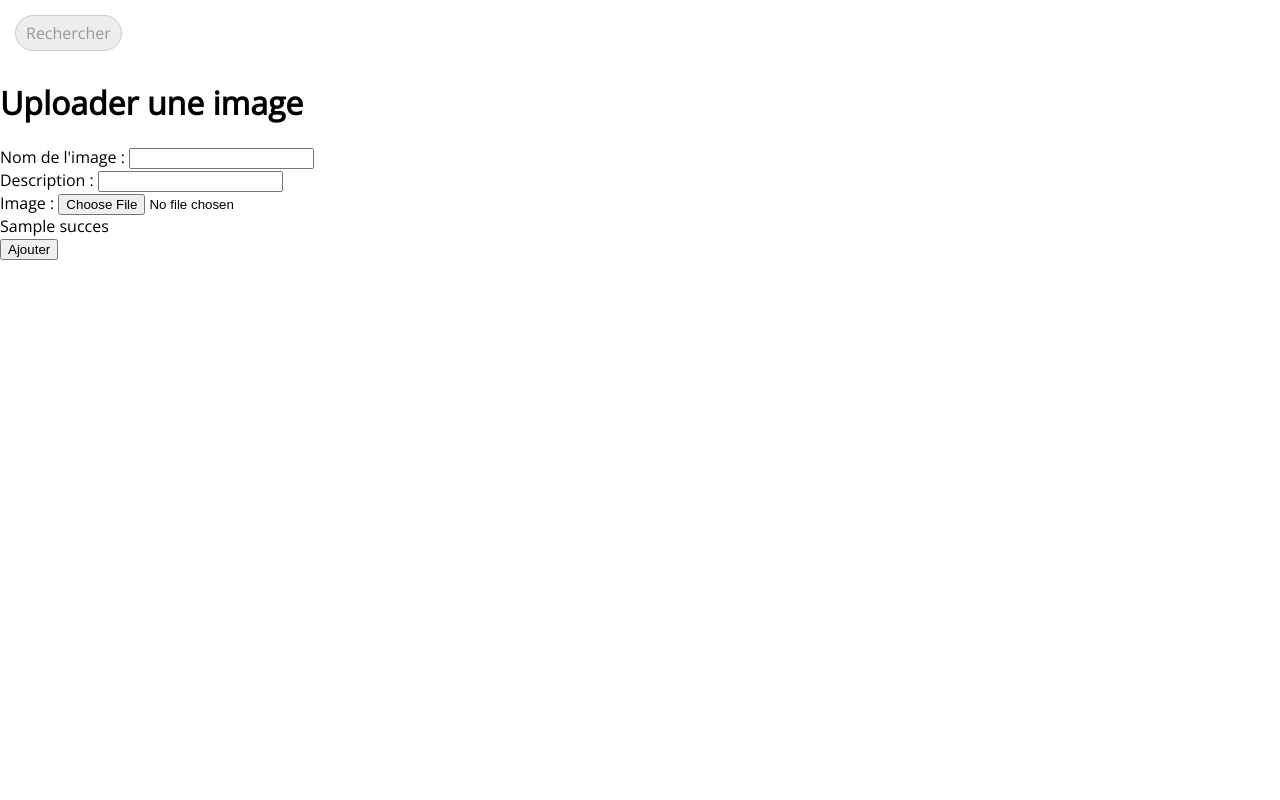
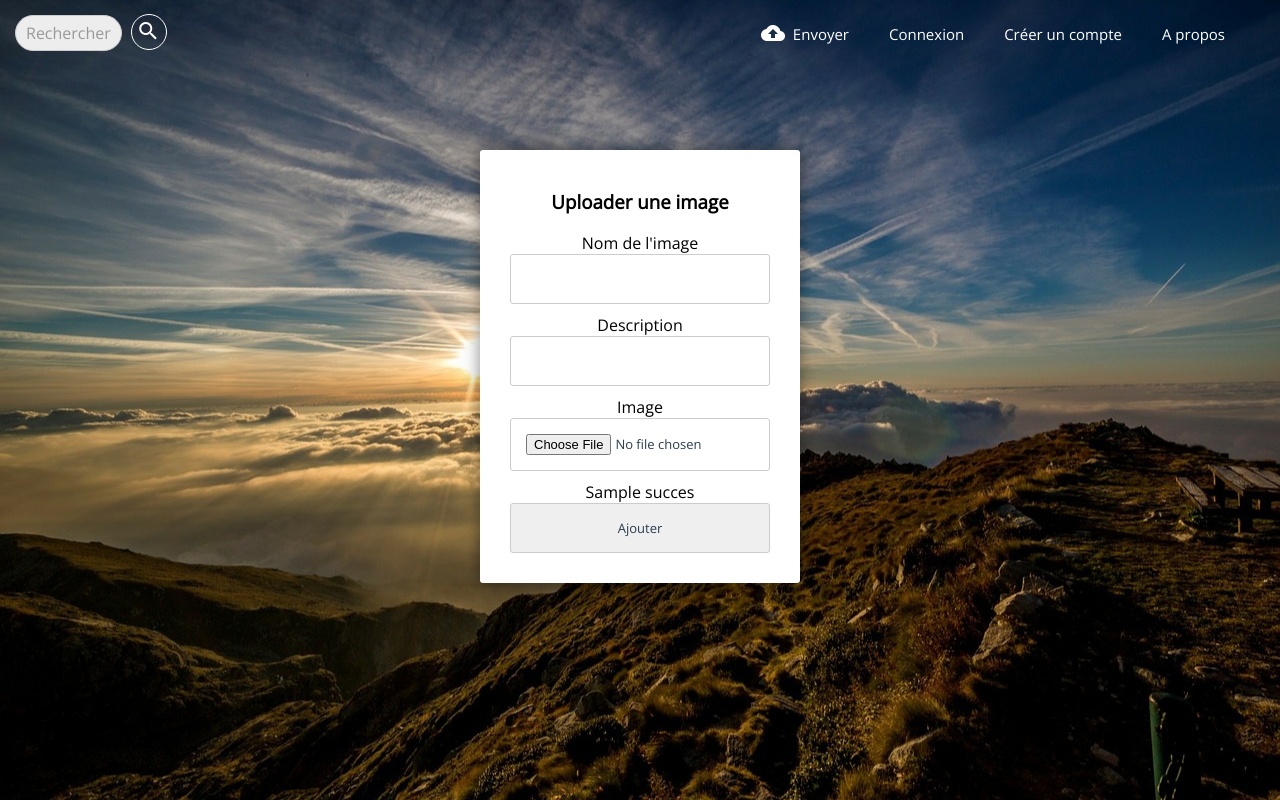
Before and after one commit to axel-ft/8gag_php, a PHP site: template vue/upload_nouvelle_image.php in a window 1280 px wide. Run offline with PHP 8.4, Linux system fonts and the light colour scheme; the template is opened without the code that fills it: most values are stand-ins (such as "Sample title", 1, 10 or a date in 2020).

Commit message:
mis a jour

```diff
--- a/controleur/upload_nouvelle_image.php
+++ b/controleur/upload_nouvelle_image.php
@@ -8,7 +8,7 @@
 		$nouvelle_image = new ImageSQL();
 		$nouvelle_image->insert_image($datetime, $chemin);
         } else if (empty($_POST)) {} else {
-                echo "<h2>Il y a un problème... Veuillez vérifier que vous avez tout rempli</h2>";
+                $erreurupload = "<p>Il y a un problème... Veuillez vérifier que vous avez tout rempli</p>";
         }
 
 	require_once('vue/upload_nouvelle_image.php');
--- a/vue/connexion.php
+++ b/vue/connexion.php
@@ -5,7 +5,7 @@
 	<?php require_once('vue/head_commun.php'); ?>
     <link rel="stylesheet" href="vue/css/inscription.css">
 </head>
-<body>
+<body id="connexion_background">
 	<?php require_once('vue/navbar.php'); ?>
 
 <form action="" method="post" id="msform">
--- a/vue/css/common.css
+++ b/vue/css/common.css
@@ -4,7 +4,24 @@ html, body {
     padding: 0;
     font-family: 'Open Sans', sans-serif;
 }
-
+#connexion_background {
+    background: url('connexion_background.jpg') scroll no-repeat center;
+    background-size: cover;
+    width: 100%;
+    height: 100vh;
+}
+#inscription_background {
+    background: url('inscription_background.jpg') scroll no-repeat center;
+    background-size: cover;
+    width: 100%;
+    height: 100vh;
+}
+#upload_background {
+    background: url('upload_background.jpg') scroll no-repeat center;
+    background-size: cover;
+    width: 100%;
+    height: 100vh;
+}
 .material-icons {
     font-family: 'Material Icons';
     font-weight: normal;
@@ -73,10 +90,14 @@ nav li {
 
 nav li a {
     text-decoration: none;
-    font-family: 'Open Sans', sans-serif;
     font-size: 15px;
     text-decoration: none;
     color: #FFFFFF;
+    -webkit-transition: all ease 0.5s;
+    -moz-transition: all ease 0.5s;
+    -ms-transition: all ease 0.5s;
+    -o-transition: all ease 0.5s;
+    transition: all ease 0.5s;
 }
 
 nav li a:visited{
@@ -85,6 +106,11 @@ nav li a:visited{
 
 nav li a:hover{
     color: #dd8360;
+    -webkit-transition: all ease 0.5s;
+    -moz-transition: all ease 0.5s;
+    -ms-transition: all ease 0.5s;
+    -o-transition: all ease 0.5s;
+    transition: all ease 0.5s;
 }
 
 nav li a:active{
@@ -103,8 +129,7 @@ nav a:after {
 
 nav a:hover:after {
     width: 100%;
-    background: white;
-    color: white;
+    background: #f9bdac;
 }
 
 a:visited {
--- a/vue/inscription.php
+++ b/vue/inscription.php
@@ -10,7 +10,7 @@
 require_once ('vue/navbar.php');
 ?>
 
-    <body>
+    <body id="inscription_background">
 
         <form action="" method="post" id="msform">
             <fieldset>
--- a/vue/upload_nouvelle_image.php
+++ b/vue/upload_nouvelle_image.php
@@ -3,21 +3,26 @@
 <head>
         <title>Uploader une image</title>
 	<?php require_once('vue/head_commun.php'); ?>
+    <link rel="stylesheet" href="vue/css/inscription.css">
 </head>
-<body>
+<body id="upload_background">
 	<?php require_once('vue/navbar.php');?>
 
-        <h1>Uploader une image</h1>
-        <form action="" method="POST" enctype="multipart/form-data">
-                <label for="name_img">Nom de l'image : </label>
+
+        <form action="" method="POST" enctype="multipart/form-data" id="msform">
+            <fieldset>
+                <h3>Uploader une image</h3>
+                <?php if (isset($erreurupload)) echo $erreurupload . '<br>';?>
+                <label for="name_img">Nom de l'image  </label>
                 <input type="text" name="name_img" id="name_img"><br>
-                <label for="description" value="">Description : </label>
+                <label for="description" value="">Description  </label>
                 <input type="text" name="description" id="description"><br>
-                <label for="image">Image : </label>
+                <label for="image">Image  </label>
                 <input type="file" name="image" id="image"><br>
 		<?php if (isset($erreur)) echo $erreur . '<br>';
 		if (isset($succes)) {echo $succes . '<br>';} else if (isset($echec)) {echo $echec . '<br>';} ?>
                 <input type="submit" name="ajouter" id="ajouter" value="Ajouter">
+            </fieldset>
         </form>
 
 
--- a/vue/userview.php
+++ b/vue/userview.php
@@ -5,7 +5,7 @@
 	<?php require_once('vue/head_commun.php'); ?>
     <link rel="stylesheet" type="text/css" href="vue/css/userview.css">
 </head>
-<body>
+<body id="userview_background">
 
 	<?php require_once('vue/navbar.php'); ?>
     <aside id="identite">
@@ -18,7 +18,7 @@
         ?>
         <h2><?=$profil[0]['fname'].' '.$profil[0]['name']?></h2>
         <h4><?=$profil[0]['pseudo']?></h4>
-        <input type="submit" value="Modifier">
+        <a class="button" id="modifier_profil" href="index.php?p=modifier_profil">Modifier</a>
     </aside>
 
     <h3 id="h3_images">Mes images</h3>
```
Also changed, not shown: vue/css/index.css (+0 -9 lines), vue/css/userview.css (+32 -0 lines), vue/css/connexion_background.jpg (added), vue/css/inscription_background.jpg (added), vue/css/upload_background.jpg (added).
